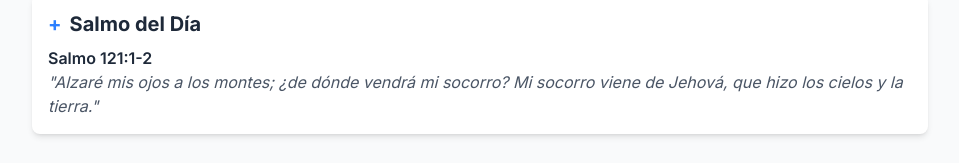
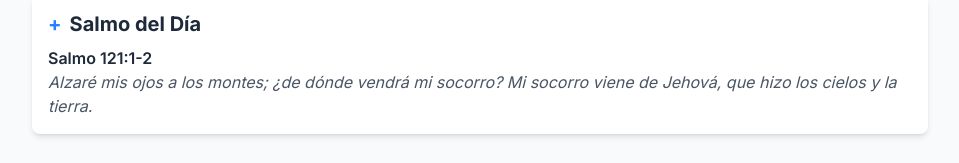
Before and after one commit to RodrigoGomezmx/finanzas-app, a Next.js app: page / in a window 1280 px wide. Shown: the part 998-1161 px from the top of the page, without its empty margins (160-1119 px from the left). Built offline with nearby package versions, Linux system fonts and the light colour scheme; no server answers; the database is empty.

Commit message:
Fix: eliminar comillas en VerseOfTheDay para ESLint

```diff
--- a/app/components/VerseOfTheDay.tsx
+++ b/app/components/VerseOfTheDay.tsx
@@ -27,7 +27,7 @@ const VerseOfTheDay = () => {
       </h2>
       <div>
         <h3 className="font-semibold text-gray-800 dark:text-gray-200">{dailyVerse.ref}</h3>
-        <p className="text-gray-600 dark:text-gray-400 italic">&quot;{dailyVerse.text}&quot;</p>
+        <p className="text-gray-600 dark:text-gray-400 italic">{dailyVerse.text}</p>
       </div>
     </div>
   );
```
